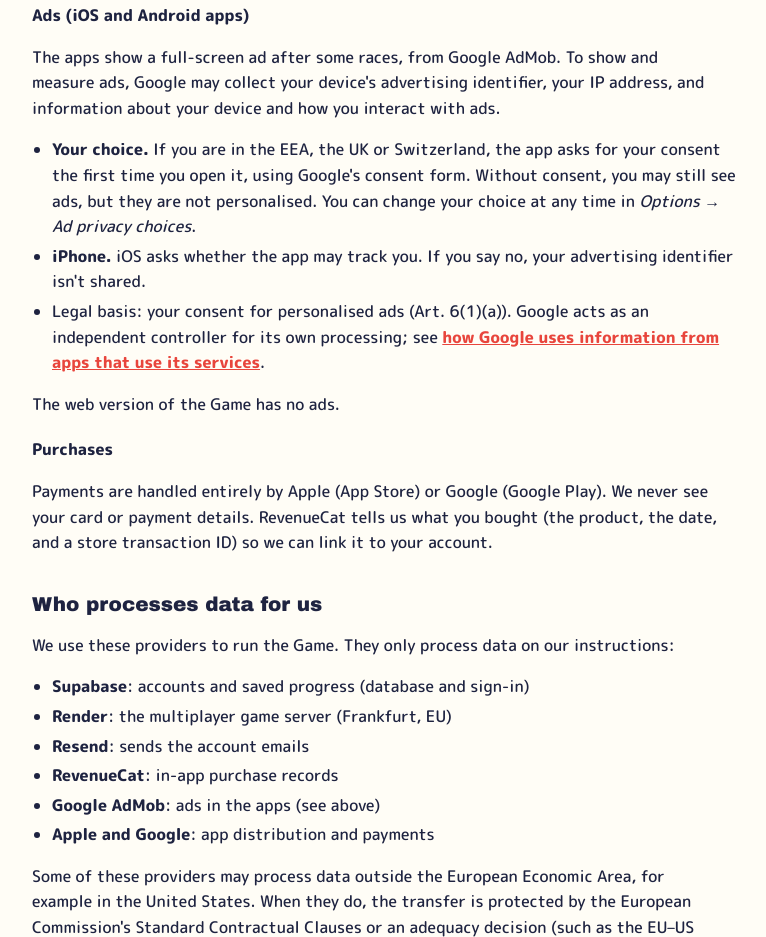
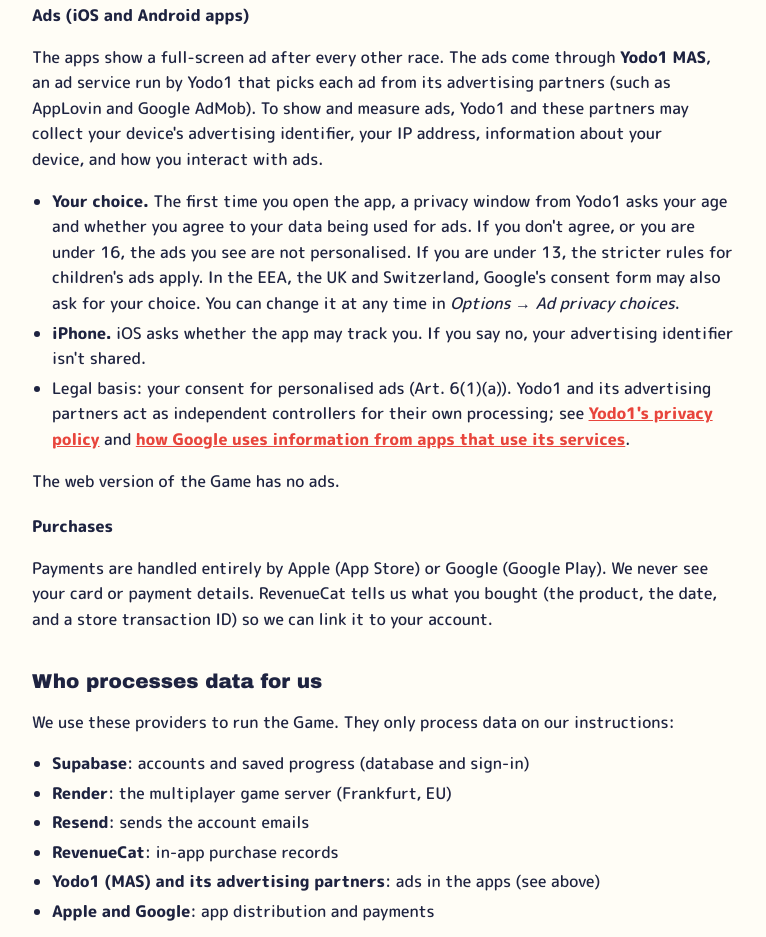
Before and after one commit to topboy221/pebble-hill-derby-server, a website: page phd-server/public/privacy.html in a window 1280 px wide. Shown: the part 1606-2543 px from the top of the page, without its empty margins (244-1010 px from the left). Drawn offline with Linux system fonts and the light colour scheme; a web font is replaced by a local one.

Commit message:
Add files via upload

```diff
--- a/phd-server/public/privacy.html
+++ b/phd-server/public/privacy.html
@@ -37,12 +37,12 @@ footer{color:var(--muted);font-size:14px;margin-top:40px}
 <body>
 <header><div class="in">
   <h1>Privacy Policy</h1>
-  <p>Soapcube Racing · last updated 9 October 2026</p>
+  <p>Soapcube Racing · last updated 11 October 2026</p>
 </div></header>
 <main>
 
 <div class="box">
-<p><strong>In short:</strong> you can play without an account. If you make one, we keep your email address, racer name and game progress so you can play on any device. In the iOS and Android apps, Google AdMob shows ads, and you choose whether they may be personalised. We don't sell your data. You can delete your account from inside the game at any time.</p>
+<p><strong>In short:</strong> you can play without an account. If you make one, we keep your email address, racer name and game progress so you can play on any device. In the iOS and Android apps, ads are shown through Yodo1 MAS, and you choose whether they may be personalised. We don't sell your data. You can delete your account from inside the game at any time.</p>
 </div>
 
 <h2>Who we are</h2>
@@ -72,11 +72,11 @@ footer{color:var(--muted);font-size:14px;margin-top:40px}
 <p>We only email you for your account: the welcome email with your confirmation code, password reset codes, and security notices such as "your password was changed". We don't send marketing emails.</p>
 
 <h3>Ads (iOS and Android apps)</h3>
-<p>The apps show a full-screen ad after some races, from Google AdMob. To show and measure ads, Google may collect your device's advertising identifier, your IP address, and information about your device and how you interact with ads.</p>
+<p>The apps show a full-screen ad after every other race. The ads come through <strong>Yodo1 MAS</strong>, an ad service run by Yodo1 that picks each ad from its advertising partners (such as AppLovin and Google AdMob). To show and measure ads, Yodo1 and these partners may collect your device's advertising identifier, your IP address, information about your device, and how you interact with ads.</p>
 <ul>
-<li><strong>Your choice.</strong> If you are in the EEA, the UK or Switzerland, the app asks for your consent the first time you open it, using Google's consent form. Without consent, you may still see ads, but they are not personalised. You can change your choice at any time in <em>Options → Ad privacy choices</em>.</li>
+<li><strong>Your choice.</strong> The first time you open the app, a privacy window from Yodo1 asks your age and whether you agree to your data being used for ads. If you don't agree, or you are under 16, the ads you see are not personalised. If you are under 13, the stricter rules for children's ads apply. In the EEA, the UK and Switzerland, Google's consent form may also ask for your choice. You can change it at any time in <em>Options → Ad privacy choices</em>.</li>
 <li><strong>iPhone.</strong> iOS asks whether the app may track you. If you say no, your advertising identifier isn't shared.</li>
-<li>Legal basis: your consent for personalised ads (Art. 6(1)(a)). Google acts as an independent controller for its own processing; see <a href="https://policies.google.com/technologies/partner-sites" rel="noopener">how Google uses information from apps that use its services</a>.</li>
+<li>Legal basis: your consent for personalised ads (Art. 6(1)(a)). Yodo1 and its advertising partners act as independent controllers for their own processing; see <a href="https://www.yodo1.com/privacy" rel="noopener">Yodo1's privacy policy</a> and <a href="https://policies.google.com/technologies/partner-sites" rel="noopener">how Google uses information from apps that use its services</a>.</li>
 </ul>
 <p>The web version of the Game has no ads.</p>
 
@@ -90,7 +90,7 @@ footer{color:var(--muted);font-size:14px;margin-top:40px}
 <li><strong>Render</strong>: the multiplayer game server (Frankfurt, EU)</li>
 <li><strong>Resend</strong>: sends the account emails</li>
 <li><strong>RevenueCat</strong>: in-app purchase records</li>
-<li><strong>Google AdMob</strong>: ads in the apps (see above)</li>
+<li><strong>Yodo1 (MAS) and its advertising partners</strong>: ads in the apps (see above)</li>
 <li><strong>Apple and Google</strong>: app distribution and payments</li>
 </ul>
 <p>Some of these providers may process data outside the European Economic Area, for example in the United States. When they do, the transfer is protected by the European Commission's Standard Contractual Clauses or an adequacy decision (such as the EU–US Data Privacy Framework).</p>
```
